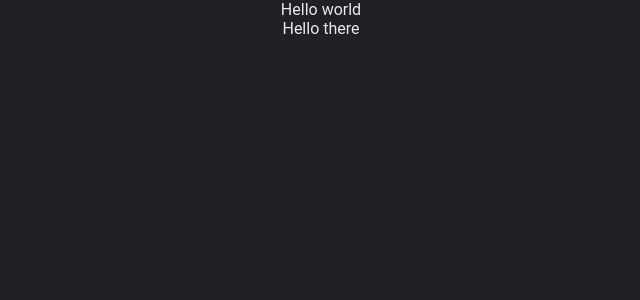
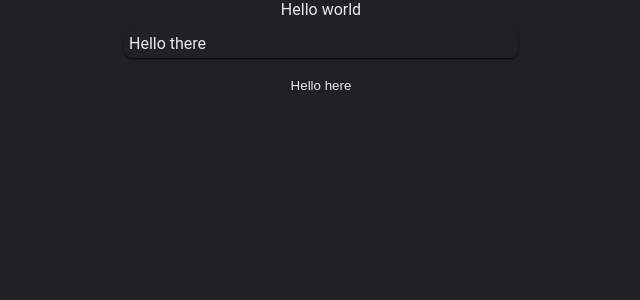
Before and after one commit to Ar4ys/GeekhubJS, a React (Create React App) app in the folder Hometask7/class/: page / in a window 1280 px wide. Shown: the top 300 px of the page, without its empty margins (319-959 px from the left). Built offline with nearby package versions, Linux system fonts and the light colour scheme.

Commit message:
Split components and styles, create classNameWrapper

```diff
--- a/Hometask7/class/src/components/App/App.js
+++ b/Hometask7/class/src/components/App.js
@@ -1,6 +1,7 @@
 import { Component } from "react"
-import "./App.css"
-import { Item } from "../Item/Item"
+import "../styles/App.css"
+import { Item } from "./Item"
+import { AcceptButton } from "./CustomButtons"
 
 export class App extends Component {
   state = {
@@ -20,6 +21,7 @@ export class App extends Component {
       <main className={className}>
         Hello world
         <Item>Hello there</Item>
+        <AcceptButton className="hello">Hello here</AcceptButton>
       </main>
     </>
   }
--- /dev/null
+++ b/Hometask7/class/src/components/CustomButtons.js
@@ -0,0 +1,6 @@
+import { classNameWrapper } from "../utils"
+import "../styles/IconButton.css"
+import "../styles/AcceptButton.css"
+
+export const IconButton = classNameWrapper("button", "icon-button")
+export const AcceptButton = classNameWrapper(IconButton, "accept-button")
--- /dev/null
+++ b/Hometask7/class/src/components/Item.js
@@ -0,0 +1,4 @@
+import "../styles/Item.css"
+
+export const Item = props =>
+  <div {...props} className={"item " + props.className ?? ""} />
--- a/Hometask7/class/src/components/Item/Item.js
+++ /dev/null
@@ -1,4 +0,0 @@
-import "./Item.css"
-
-export const Item = props =>
-  <div {...props} className={"item" + props?.className} />
--- a/Hometask7/class/src/index.js
+++ b/Hometask7/class/src/index.js
@@ -2,7 +2,7 @@ import React from 'react';
 import ReactDOM from 'react-dom';
 import './index.css';
 import '@fortawesome/fontawesome-free'
-import { App } from './components/App/App';
+import { App } from './components/App';
 
 ReactDOM.render(
   <React.StrictMode>
--- /dev/null
+++ b/Hometask7/class/src/styles/IconButton.css
@@ -0,0 +1,23 @@
+.icon-button {
+	position: relative;
+	border: none;
+	background: none;
+	padding: 0;
+	margin: 10px;
+	color: inherit;
+}
+
+.icon-button:focus,
+.icon-button:active,
+.icon-button::-moz-focus-inner {
+	outline-color: rgba(0, 0, 0, 0);
+	border: none;
+}
+
+.icon-button:before {
+	opacity: .5;
+}
+
+.icon-button:hover:before {
+	opacity: 1;
+}
--- /dev/null
+++ b/Hometask7/class/src/utils.js
@@ -0,0 +1,7 @@
+export function classNameWrapper(Component, className) {
+	return props =>
+		<Component
+			{...props}
+			className={className + " " + props.className ?? ""}
+		/>
+}
```
Also changed, not shown: Hometask7/class/src/styles/AcceptButton.css (added), Hometask7/class/src/styles/App.css (renamed from Hometask7/class/src/components/App/App.css), Hometask7/class/src/styles/Item.css (renamed from Hometask7/class/src/components/Item/Item.css).
